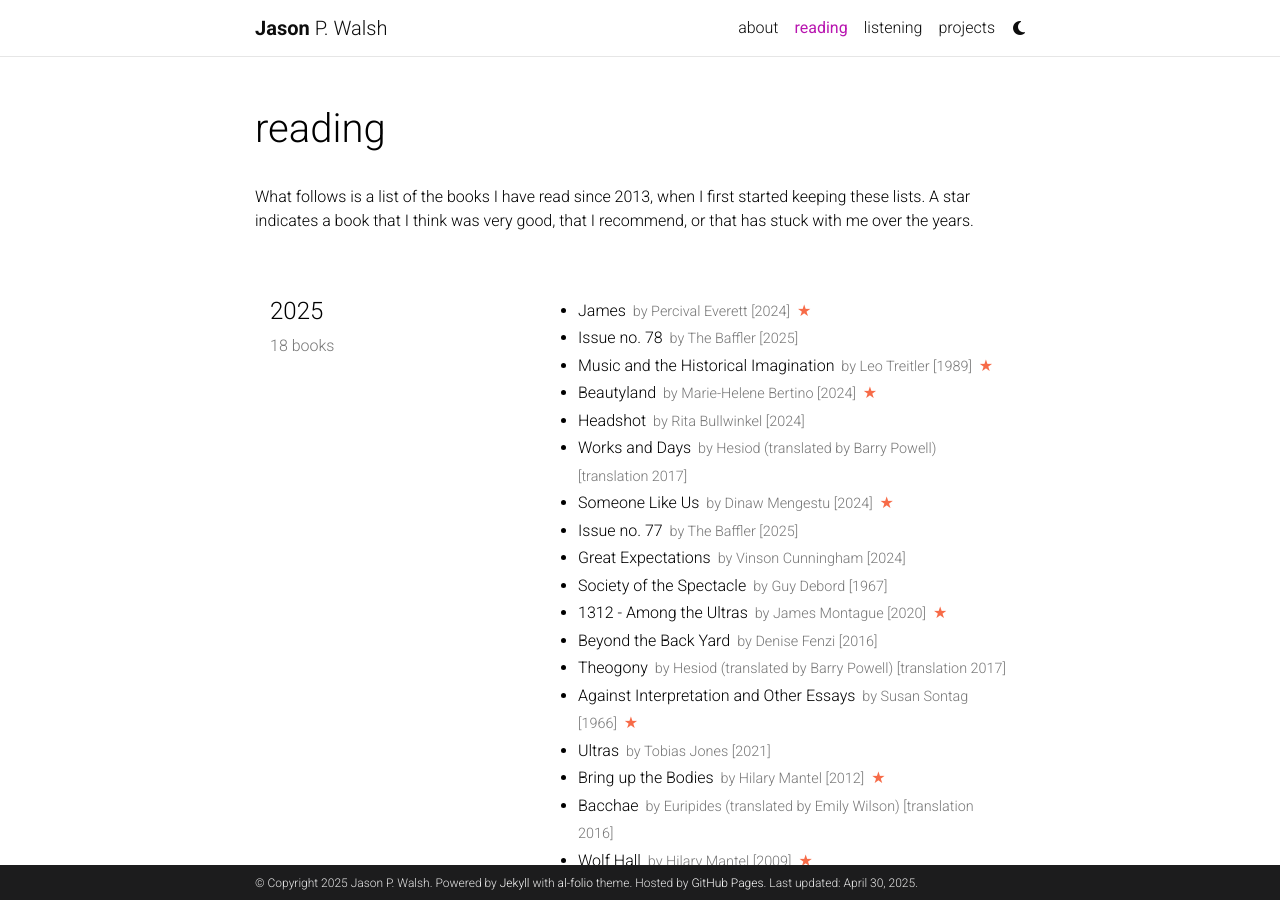
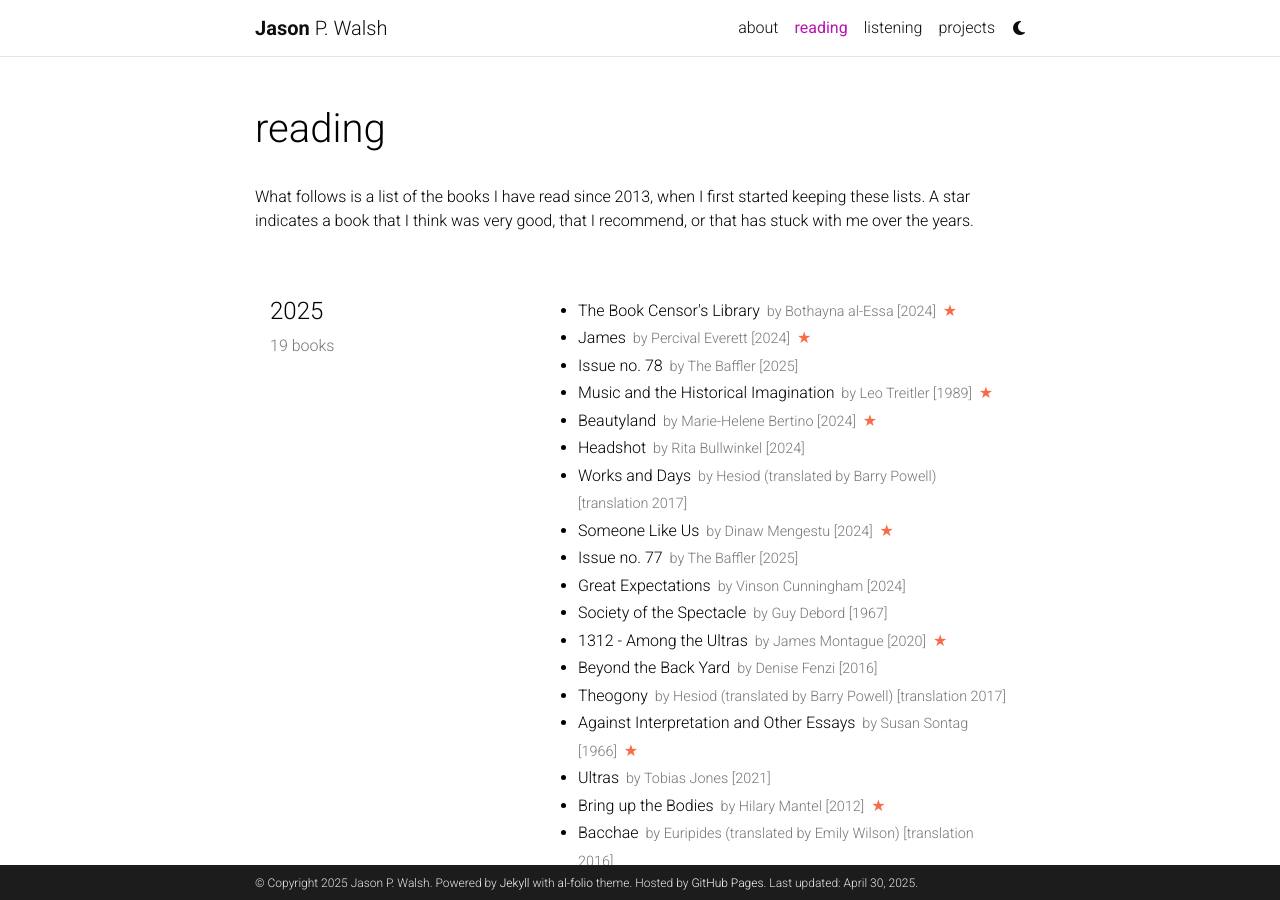
Before and after one commit to jwals23/jwals23.github.io, a Jekyll site: the page built from _pages/reading.md, in a window 1280 px wide and 900 px high. Built offline with Jekyll 4.4.1, drawn with Linux system fonts in a browser that asks for light colours; comment, search, counter and statistics services are not loaded; a style sheet for code colours, icons or effects is not loaded.

Commit message:
Update reading.yml

```diff
--- a/_data/reading.yml
+++ b/_data/reading.yml
@@ -1,6 +1,11 @@
 list:
   - year: "2025"
     books:
+      - title: The Book Censor's Library
+        author: Bothayna al-Essa
+        year: 2024
+        star: yes
+
       - title: James
         author: Percival Everett
         year: 2024
```
